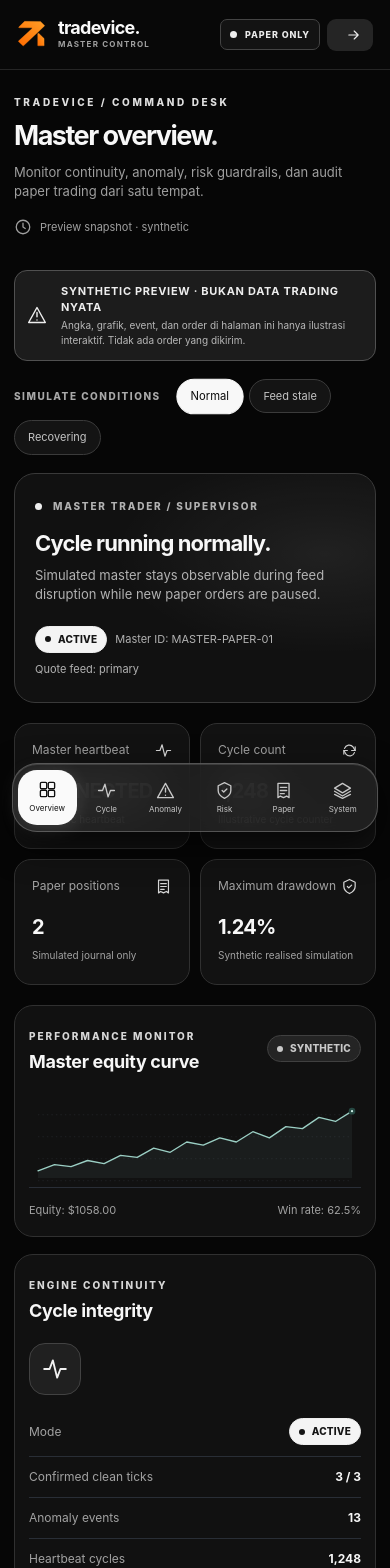
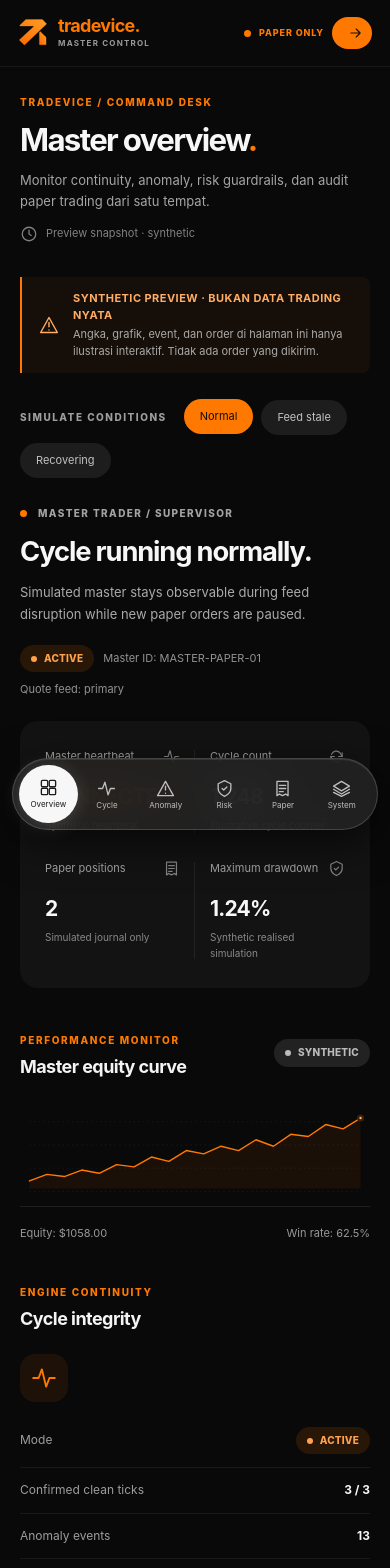
Before and after one commit to 9dbit/Tradevice-2.0, a Next.js app in the folder tradevice-copy/web/: page /master/preview in a window 390 px wide. Shown: the top 1568 px of the page. Built offline with nearby package versions, Linux system fonts and the light colour scheme.

Commit message:
style(master): ChatGPT-like report layout, orange essentials, capsule floating nav

```diff
--- a/tradevice-copy/web/app/master/master-console.tsx
+++ b/tradevice-copy/web/app/master/master-console.tsx
@@ -94,10 +94,10 @@ function Graph({numbers}:{numbers:number[]}) {
   const line=pts.map(p=>p.x.toFixed(1)+','+p.y.toFixed(1)).join(' ');
   const area=pts[0].x+','+(height-pad)+' '+line+' '+pts[pts.length-1].x+','+(height-pad);
   return <svg className="mt-graph" viewBox={'0 0 '+width+' '+height} role="img" aria-label="Grafik equity dari data sintetis, bukan performa trading aktual">
-    {[44,93,142,191].map(y=><line key={y} x1={pad} y1={y} x2={width-pad} y2={y} stroke="#31343b" strokeDasharray="3 7"/>)}
-    <polyline points={area} fill="#8cbcb4" fillOpacity=".07"/>
-    <polyline points={line} fill="none" stroke="#9bcfc4" strokeWidth="3" strokeLinecap="round" strokeLinejoin="round"/>
-    <circle cx={pts[pts.length-1].x} cy={pts[pts.length-1].y} r="5" fill="#cff0e7" stroke="#264842" strokeWidth="5"/>
+    {[44,93,142,191].map(y=><line key={y} x1={pad} y1={y} x2={width-pad} y2={y} stroke="#2e2e2e" strokeDasharray="3 7"/>)}
+    <polyline points={area} fill="#ff7900" fillOpacity=".07"/>
+    <polyline points={line} fill="none" stroke="#ff7900" strokeWidth="3" strokeLinecap="round" strokeLinejoin="round"/>
+    <circle cx={pts[pts.length-1].x} cy={pts[pts.length-1].y} r="5" fill="#ffb064" stroke="#3a210e" strokeWidth="5"/>
   </svg>;
 }
 function Metric({label,children,desc,icon}:{label:string;children:React.ReactNode;desc:string;icon:string}){
--- a/tradevice-copy/web/app/master/master.css
+++ b/tradevice-copy/web/app/master/master.css
@@ -28,102 +28,423 @@
 @media(max-width:380px){.mt-main{padding:20px 10px 125px}.mt-page-header h1{font-size:29px}.mt-brand{gap:7px}.mt-mobile-brand .mt-brand small{display:none}.mt-mobile-brand .mt-brand strong{font-size:17px}.mt-env-paper{letter-spacing:0}.mt-metrics{grid-template-columns:1fr 1fr}.mt-metric{padding:15px 12px}.mt-metric>strong{font-size:17px}.mt-mobile-nav button span{font-size:7px}.mt-risk-row{font-size:10px}}
 @media(prefers-reduced-motion:reduce){.mt *{animation:none!important;transition:none!important;scroll-behavior:auto!important}}
 
-
-
-/* MASTER ONLY: the member dashboard's locked monochrome/floating-island design language.
-   No edits to app/page.tsx, app/globals.css or shared branding assets. */
-.mt {
-  --mt-base:#060606;--mt-card:#101010;--mt-card2:#171717;
-  --mt-line:#2b2b2b;--mt-soft:#a3a3a3;--mt-white:#f7f7f7;
-  --mt-green:#f5f5f5;--mt-warn:#c9c9c9;--mt-red:#e4aaaa;
-  background:#060606;color:#f7f7f7;
+/* TRADEVICE_MASTER_REPORT_ORANGE_V3
+   Scoped to /master and /master/preview. Intentionally not the frozen member UI.
+   Editorial hierarchy, orange action accents, nearly borderless report surfaces. */
+.mt{
+  --mt-accent:#FF7900;
+  --mt-base:#090909;
+  --mt-card:#141414;
+  --mt-card2:#181818;
+  --mt-line:#282828;
+  --mt-soft:#a4a4a4;
+  --mt-white:#f7f7f7;
+  --mt-green:var(--mt-accent);
+  --mt-warn:#eab17b;
+  --mt-red:#e8a3a3;
+  background:#090909;color:var(--mt-white);
+  line-height:1.55;
 }
-.mt a:focus-visible,.mt button:focus-visible,.mt input:focus-visible{outline-color:#fff}
-.mt-brand strong{color:#fafafa}.mt-dot{color:#fff}.mt-brand small{color:#a0a0a0}
-.mt-sidebar{background:#090909;border-right-color:#242424}
-.mt-side-caption,.mt-top-crumb span,.mt-footer{color:#858585}
-.mt-side-nav button{color:#999;border-color:transparent;border-radius:15px;transition:background .32s cubic-bezier(.22,1,.36,1),color .3s,transform .34s cubic-bezier(.2,1.25,.25,1)}
-.mt-side-nav button:hover{background:#202020;color:#eee}
-.mt-side-nav button.current{background:#f9f9f9;border-color:#fff;color:#111;box-shadow:0 3px 17px #fff1;transform:translateX(3px)}
-.mt-side-nav button.current svg{color:#111}.mt-nav-dot{background:#111}
-.mt-sidebar-guard,.mt-panel,.mt-metric,.mt-system-card,.mt-state-step{background:#111;border-color:#303030;box-shadow:none}
-.mt-sidebar-guard svg,.mt-section-head small,.mt-metric-top svg,.mt-system-card-top svg,.mt-state-step small{color:#d7d7d7}
-.mt-topbar{background:#080808;border-bottom:1px solid #262626}
-.mt-env-tag{color:#bbb;border-color:#353535;border-radius:7px}
-.mt-env-paper{background:#131313;border-color:#444;color:#eaeaea;border-radius:7px}
-.mt-env-paper i,.mt-hero-overline .mt-led{background:#eee;box-shadow:none}
-.mt-refresh,.mt-logout{background:#141414;color:#f5f5f5;border-color:#353535;border-radius:10px;transition:background .22s}
-.mt-refresh:hover,.mt-logout:hover{background:#242424}
-.mt-preview-login{background:#252525;color:#eee!important}
-.mt-eyebrow,.mt-page-header h1 span,.mt-login .mt-eyebrow{color:#dfdfdf}
-.mt-page-header p,.mt-date{color:#9f9f9f}
-.mt-disclosure{background:#151515;border-color:#3c3c3c}.mt-disclosure svg{color:#ddd}
-.mt-disclosure span{color:#b7b7b7}
-.mt-disclosure-preview{background:#1c1c1c;border-color:#505050}.mt-disclosure-preview svg,.mt-disclosure-preview strong{color:#eee}
-.mt-preview-controls>span{color:#a9a9a9}
-.mt-preview-controls button,.mt-filter button{background:#141414;border-color:#3b3b3b;color:#c4c4c4;border-radius:99px;transition:background .25s,color .25s,transform .3s}
-.mt-preview-controls button.current,.mt-filter button.current{background:#f8f8f8;color:#0c0c0c;border-color:#f8f8f8;transform:scale(1.02)}
-.mt-hero{background:radial-gradient(ellipse at 86% 35%,rgba(255,255,255,.065),transparent 48%),#111;border-color:#393939;border-radius:21px}
-.mt-hero-overline,.mt-hero p,.mt-hero-foot{color:#b2b2b2}
-.mt-orbit-one{border-color:#74747444}.mt-orbit-two{border-color:#bdbdbd55}
-.mt-orbit-center{background:#242424;border-color:#686868;color:#f9f9f9;box-shadow:0 0 35px #ffffff0b}
-.mt-pill,.mt-pill-muted{background:#242424;color:#c9c9c9;border-color:#404040;border-radius:99px}
-.mt-pill-good{background:#f4f4f4;color:#151515;border-color:#eee}
-.mt-pill-bad{background:#332525;color:#e6b4b4;border-color:#644343}
-.mt-metric{background:#121212;border-radius:17px}
-.mt-metric-top,.mt-metric>small,.mt-performance-foot,.mt-cycle-stats span:first-child{color:#a2a2a2}
-.mt-panel{border-radius:19px}
-.mt-note,.mt-explainer{background:#1b1b1b;border-color:#393939;color:#c4c4c4}
-.mt-explainer strong,.mt-graph-empty strong{color:#eee}.mt-explainer p{color:#b3b3b3}
-.mt-cycle-icon{background:#202020;border-color:#424242;color:#f0f0f0}
-.mt-table th,.mt-faint,.mt-empty-small,.mt-panel-caption{color:#a6a6a6!important}
-.mt-table td{color:#ddd}.mt-event-id{color:#ddd!important}
-.mt-severity{background:#333;color:#eee}.mt-severity.warning{color:#ddd;background:#353535}.mt-severity.critical{color:#f2bebe;background:#3b2828}
-.mt-inline-action{color:#eee}.mt-risk-row strong{color:#eee}
-.mt-safety-icon{background:#292929;border-color:#444;color:#ddd}
-.mt-kill-disabled{background:#242424;border-color:#484848;color:#aaa}
-.mt-system-source>span{color:#ddd}
-.mt-login{background:#060606}.mt-login-line,.mt-login-foot{border-color:#313131}
-.mt-login h1 span{color:#bfbfbf}.mt-login-card>p,.mt-login-form label,.mt-login-foot{color:#ababab}
-.mt-login-form input{background:#141414;border-color:#3a3a3a}.mt-login-form input:focus{border-color:#fff}
-.mt-primary{background:#fafafa;color:#121212}.mt-login-foot a{color:#fff}
-.mt-login-art{background:#101010;border-left-color:#333}
-.mt-art-grid{background-image:linear-gradient(#ffffff09 1px,transparent 1px),linear-gradient(90deg,#ffffff09 1px,transparent 1px)}
-.mt-art-glow{background:radial-gradient(ellipse at 62% 50%,#ffffff12,transparent 60%)}
-.mt-art-top,.mt-art-meta,.mt-art-value,.mt-art-value span{color:#ddd}.mt-art-meta span{color:#777}
-.mt-footer{border-color:#303030}
+.mt a:focus-visible,.mt button:focus-visible,.mt input:focus-visible{outline:2px solid var(--mt-accent);outline-offset:3px}
+.mt-brand{gap:10px}
+.mt-brand>img{width:36px;height:36px}
+.mt-brand strong,.mt-dot{color:var(--mt-accent)}
+.mt-brand small{color:#9c9c9c;letter-spacing:1.85px}
+.mt-shell{background:#090909}
+.mt-workspace{background:#090909}
+.mt-sidebar{
+  background:#090909;
+  border-right:1px solid rgba(255,255,255,.065);
+  padding:31px 19px 24px;
+}
+.mt-sidebar-divider{background:#242424;margin:36px 0 27px}
+.mt-side-caption{color:#777}
+.mt-side-nav{gap:5px}
+.mt-side-nav button{
+  border:0;border-radius:14px;
+  color:#999;
+  background:transparent;
+  transition:background .26s ease,color .26s ease,transform .35s cubic-bezier(.2,1.1,.24,1);
+}
+.mt-side-nav button:hover{color:#eee;background:rgba(255,255,255,.055)}
+.mt-side-nav button.current{
+  color:var(--mt-accent);
+  background:rgba(255,121,0,.095);
+  border:0;box-shadow:none;transform:none;
+}
+.mt-side-nav button.current svg{color:var(--mt-accent)}
+.mt-nav-dot{background:var(--mt-accent)}
+.mt-sidebar-guard{
+  border:0;background:#161616;border-radius:15px;padding:15px;
+}
+.mt-sidebar-guard svg{color:var(--mt-accent)}
+.mt-sidebar-guard p{color:#999}
+.mt-side-member{color:#b0b0b0!important}
+.mt-side-member:hover{color:var(--mt-accent)!important}
+.mt-topbar{
+  height:75px;
+  background:#090909;
+  border-bottom:1px solid rgba(255,255,255,.06);
+  padding:0 clamp(24px,4vw,62px);
+}
+.mt-top-crumb span{color:#929292}
+.mt-top-crumb svg{color:#5c5c5c}
+.mt-top-crumb strong{color:#e5e5e5;font-weight:600}
+.mt-top-actions{gap:13px}
+.mt-env-tag{
+  padding:0;border:0;background:transparent;border-radius:0;
+  color:#999;font-size:10px;
+}
+.mt-env-paper{
+  border:0;border-radius:0;background:none;padding:7px 0;
+  color:var(--mt-accent);font-weight:800;
+}
+.mt-env-paper i,.mt-hero-overline .mt-led{
+  background:var(--mt-accent);
+  box-shadow:none;
+}
+.mt-refresh,.mt-logout{
+  background:transparent;border:0;
+  border-radius:999px;color:#c6c6c6;
+  transition:background .22s,color .22s;
+}
+.mt-refresh:hover,.mt-logout:hover{
+  color:var(--mt-accent);background:rgba(255,255,255,.08);
+}
+.mt-preview-login{
+  background:var(--mt-accent);color:#17110a!important;
+  padding:10px 16px;border-radius:999px;font-weight:800;
+  transition:background .22s ease,transform .22s ease;
+}
+.mt-preview-login:hover{background:#ffa349;transform:translateY(-1px)}
+.mt-main{
+  max-width:1300px;
+  padding:54px clamp(24px,4vw,62px) 40px;
+}
+.mt-page-header{margin-bottom:29px;gap:28px;align-items:end}
+.mt-eyebrow,.mt-section-head small{
+  color:var(--mt-accent);
+  font-size:10px;letter-spacing:1.65px;font-weight:800;
+}
+.mt-page-header h1{
+  font-size:clamp(32px,3.6vw,48px);
+  font-weight:690;letter-spacing:-1.65px;
+  line-height:1.13;margin:12px 0 12px;
+}
+.mt-page-header h1 span{color:var(--mt-accent)}
+.mt-page-header p{max-width:740px;color:#a5a5a5;font-size:14px;line-height:1.65}
+.mt-date{color:#777;font-size:11px;white-space:nowrap}
+.mt-disclosure{
+  background:rgba(255,255,255,.025);
+  border:0;border-left:2px solid #696969;
+  border-radius:0 8px 8px 0;padding:13px 17px;
+  margin:0 0 31px;gap:14px;
+}
+.mt-disclosure svg{color:#bcbcbc}
+.mt-disclosure span{color:#aaa;font-size:11px;line-height:1.55}
+.mt-disclosure strong{color:#f3f3f3;font-size:11px;letter-spacing:.45px}
+.mt-disclosure-preview{
+  background:rgba(255,121,0,.052);border-left-color:var(--mt-accent);
+}
+.mt-disclosure-preview svg,.mt-disclosure-preview strong{color:#ffad65}
+.mt-preview-controls{gap:8px;margin:0 0 32px}
+.mt-preview-controls>span{color:#9e9e9e;font-size:10px}
+.mt-preview-controls button,.mt-filter button{
+  border:0;border-radius:999px;
+  background:#1d1d1d;color:#c2c2c2;
+  padding:9px 16px;
+  transition:background .25s,color .25s,transform .3s;
+}
+.mt-preview-controls button:hover,.mt-filter button:hover{background:#282828;color:#fff}
+.mt-preview-controls button.current,.mt-filter button.current{
+  background:var(--mt-accent);color:#160c05;
+  border:0;transform:translateY(-1px);
+}
+.mt-hero{
+  min-height:0;display:block;
+  background:transparent;border:0;border-radius:0;
+  padding:4px 0 27px;margin:0;
+  overflow:visible;
+}
+.mt-hero-orbit{display:none}
+.mt-hero-main{max-width:890px}
+.mt-hero-overline{color:#a3a3a3;letter-spacing:1.4px;font-size:10px}
+.mt-hero h2{
+  font-size:clamp(25px,2.8vw,36px);
+  letter-spacing:-1.15px;font-weight:650;
+  margin:14px 0 12px;line-height:1.22;
+}
+.mt-hero p{font-size:13px;line-height:1.7;color:#aaa;max-width:770px}
+.mt-hero-foot{color:#939393;gap:15px;margin-top:20px}
+.mt-pill{
+  border-radius:999px;border:0;
+  background:#242424;color:#c9c9c9;padding:6px 11px;
+  font-size:10px;
+}
+.mt-pill-good{background:rgba(255,121,0,.13);color:#ffa14d;border:0}
+.mt-pill-bad{background:#382525;color:#f0b0b0;border:0}
+.mt-pill-muted{background:#222;color:#bbb;border:0}
+.mt-metrics{
+  display:grid;gap:0;
+  padding:19px 12px;margin-bottom:45px;
+  border:0;border-radius:20px;background:#131313;
+}
+.mt-metric{
+  min-height:111px;border:0;border-radius:0;
+  background:transparent;
+  padding:12px 24px;position:relative;
+}
+.mt-metric:not(:last-child)::after{
+  content:"";position:absolute;right:0;top:14px;bottom:14px;
+  width:1px;background:rgba(255,255,255,.07);
+}
+.mt-metric-top{color:#a6a6a6;font-size:11px}
+.mt-metric-top svg{color:#878787}
+.mt-metric>strong{
+  margin-top:16px;font-size:clamp(20px,2.05vw,29px);
+  font-weight:690;color:#f8f8f8;
+}
+.mt-metric:first-child>strong{color:var(--mt-accent)}
+.mt-metric>small{color:#888;font-size:10px;margin-top:4px}
+.mt-main-grid{gap:52px;margin-bottom:27px;grid-template-columns:minmax(0,1.6fr) minmax(270px,.85fr)}
+.mt-panel{
+  background:transparent;border:0;border-radius:0;
+  padding:4px 0 33px;
+  margin:0 0 25px;box-shadow:none;
+}
+.mt-main-grid>.mt-panel{margin-bottom:0}
+.mt-section-head{margin-bottom:23px}
+.mt-section-head small{font-size:10px}
+.mt-section-head h2{
+  color:#f4f4f4;
+  font-size:clamp(18px,1.6vw,23px);
+  font-weight:650;letter-spacing:-.55px;
+  margin:6px 0 0;line-height:1.26;
+}
+.mt-graph-empty{color:#929292;min-height:215px}
+.mt-graph-empty strong{color:#e9e9e9;font-size:13px}
+.mt-graph-empty p{color:#9d9d9d}
+.mt-performance-foot{
+  border-top:1px solid rgba(255,255,255,.085);
+  color:#999;padding:18px 0 0;margin-top:8px;
+}
+.mt-cycle-icon{
+  width:48px;height:48px;
+  border:0;background:rgba(255,121,0,.085);
+  color:var(--mt-accent);border-radius:15px;
+}
+.mt-cycle-stats{
+  border-bottom:1px solid rgba(255,255,255,.065);
+  padding:13px 0;gap:15px;
+}
+.mt-cycle-stats span:first-child{color:#9d9d9d}
+.mt-note{
+  background:transparent;border:0;border-left:2px solid #414141;
+  border-radius:0;color:#a3a3a3;padding:10px 0 10px 13px;
+  line-height:1.6;
+}
+.mt-inline-action{color:var(--mt-accent);font-weight:700}
+.mt-inline-action:hover{text-decoration:underline}
+.mt-table-scroll{border:0;border-radius:0}
+.mt-table th{color:#929292;border-bottom:1px solid #333;padding:10px 13px 15px}
+.mt-table td{color:#d2d2d2;border-bottom:1px solid rgba(255,255,255,.07)}
+.mt-event-id{color:#e9e9e9!important}
+.mt-faint{color:#949494!important}
+.mt-severity{background:#252525;color:#e1e1e1;border-radius:99px;padding:4px 8px}
+.mt-severity.warning{background:rgba(255,121,0,.105);color:#ffb36c}
+.mt-severity.critical{background:#392525;color:#ecaaaa}
+.mt-empty-small{color:#9e9e9e}
+.mt-filter{gap:9px;margin-bottom:27px;flex-wrap:wrap}
+.mt-panel-caption{color:#888;line-height:1.7;margin-top:16px}
+.mt-state-flow{gap:17px}
+.mt-state-step{
+  background:#151515;
+  border:0;border-radius:17px;padding:23px 19px;
+}
+.mt-state-step small{color:var(--mt-accent)}
+.mt-state-step strong{color:#eee;font-size:12px}
+.mt-state-step p{color:#999;line-height:1.5}
+.mt-explainer{
+  margin-top:25px;
+  background:transparent;border:0;border-left:2px solid var(--mt-accent);
+  border-radius:0;padding:7px 17px;
+}
+.mt-explainer strong{color:#f0f0f0}
+.mt-explainer p{color:#aaa;line-height:1.65}
+.mt-risk-grid{gap:49px}
+.mt-risk-row{border-bottom:1px solid rgba(255,255,255,.06)}
+.mt-risk-row span{color:#a5a5a5}
+.mt-risk-row strong{color:#e5e5e5}
+.mt-safety-icon{
+  background:rgba(255,121,0,.08);border:0;
+  color:var(--mt-accent);border-radius:16px;
+}
+.mt-safety h2{color:#f7f7f7;letter-spacing:-.5px}
+.mt-safety p{color:#aaa;line-height:1.7}
+.mt-kill-disabled{
+  background:#222;border:0;color:#929292;
+  border-radius:999px;
+}
+.mt-safety-note{color:#878787}
+.mt-system-grid{gap:16px}
+.mt-system-card{
+  border:0;border-radius:17px;
+  background:#151515;padding:22px;
+}
+.mt-system-card-top svg{color:var(--mt-accent)}
+.mt-system-card h3{color:#f1f1f1}
+.mt-system-card p{color:#9a9a9a}
+.mt-system-source p{color:#aaa;line-height:1.8}
+.mt-system-source>span{color:var(--mt-accent);letter-spacing:.6px}
+.mt-footer{border-top:1px solid #282828;color:#777;letter-spacing:1px}
+.mt-login{background:#090909}
+.mt-login-card{padding:clamp(35px,7vw,90px) clamp(25px,7vw,90px)}
+.mt-login-line{background:#222}
+.mt-login .mt-eyebrow{color:var(--mt-accent)}
+.mt-login h1{font-weight:690;letter-spacing:-1.8px}
+.mt-login h1 span{color:var(--mt-accent)}
+.mt-login-card>p{color:#a5a5a5;line-height:1.75}
+.mt-login-form label{color:#aaa}
+.mt-login-form input{
+  background:#171717;border:1px solid #343434;
+  color:#eee;border-radius:12px;font-size:16px;
+  transition:border-color .2s;
+}
+.mt-login-form input:focus{border-color:var(--mt-accent)}
+.mt-primary{
+  background:var(--mt-accent);border:0;border-radius:999px;
+  color:#1a0c00;font-weight:850;padding:15px 21px;
+  transition:background .22s,transform .22s;
+}
+.mt-primary:hover{background:#ffa245;transform:translateY(-1px)}
+.mt-primary:disabled{opacity:.45;transform:none}
+.mt-login-error{color:#f1b0ad}
+.mt-login-foot{border-top:1px solid #282828;color:#999}
+.mt-login-foot a{color:var(--mt-accent)}
+.mt-login-art{
+  background:#101010;border-left:0;
+}
+.mt-art-grid{background-image:linear-gradient(#ffffff05 1px,transparent 1px),linear-gradient(90deg,#ffffff05 1px,transparent 1px)}
+.mt-art-glow{background:radial-gradient(ellipse at 60% 50%,#ff790018,transparent 66%)}
+.mt-art-top,.mt-art-meta{color:#aaa}
+.mt-art-value{color:var(--mt-accent)}
+.mt-art-value span{color:#aaa}
+.mt-art-meta span{color:var(--mt-accent)}
+/* Floating island: one actual capsule for the whole menu, plus a sliding white pill. */
 .mt-mobile-nav{--mt-nav-index:0}
 .mt-mobile-nav[data-active="cycles"]{--mt-nav-index:1}
 .mt-mobile-nav[data-active="anomalies"]{--mt-nav-index:2}
 .mt-mobile-nav[data-active="risk"]{--mt-nav-index:3}
 .mt-mobile-nav[data-active="journal"]{--mt-nav-index:4}
 .mt-mobile-nav[data-active="system"]{--mt-nav-index:5}
+@media(max-width:1240px){
+  .mt-main-grid{gap:28px}
+  .mt-metrics{padding:16px 8px}
+  .mt-metric{padding:12px 16px}
+}
+@media(max-width:1000px){
+  .mt-main{padding:34px 26px 34px}
+  .mt-main-grid{grid-template-columns:1fr;gap:20px}
+  .mt-metrics{grid-template-columns:repeat(2,minmax(0,1fr))}
+  .mt-metric:nth-child(2)::after{display:none}
+  .mt-risk-grid{gap:27px}
+  .mt-sidebar{padding:24px 12px}
+}
 @media(max-width:760px){
- .mt-topbar{background:#080808;border-bottom:1px solid #252525;border-radius:0;box-shadow:none}
- .mt-main{padding-bottom:139px}
+  .mt-shell{display:block}
+  .mt-topbar{
+    height:67px;padding:0 18px;
+    border-bottom:1px solid rgba(255,255,255,.055);
+    background:#090909;border-radius:0;
+  }
+  .mt-mobile-brand{display:block}
+  .mt-mobile-brand .mt-brand>img{width:30px;height:30px}
+  .mt-mobile-brand .mt-brand strong{color:var(--mt-accent);font-size:18px}
+  .mt-mobile-brand .mt-brand small{color:#999}
+  .mt-top-actions{gap:8px}
+  .mt-env-paper{color:var(--mt-accent);font-size:9px;padding:7px 0}
+  .mt-main{padding:28px 20px 146px}
+  .mt-page-header{margin-bottom:26px}
+  .mt-page-header h1{font-size:clamp(30px,8vw,39px)}
+  .mt-page-header p{font-size:13px}
+  .mt-date{color:#818181;margin-top:12px}
+  .mt-disclosure{margin-bottom:27px}
+  .mt-preview-controls{margin-bottom:27px}
+  .mt-hero{padding:1px 0 23px;min-height:0}
+  .mt-hero h2{font-size:clamp(24px,7vw,31px)}
+  .mt-hero-foot{gap:9px}
+  .mt-metrics{gap:0;padding:15px 10px;margin-bottom:34px;border-radius:18px}
+  .mt-metric{min-height:112px;padding:12px 15px}
+  .mt-metric:nth-child(2)::after{display:none}
+  .mt-metric>strong{font-size:21px}
+  .mt-panel{padding:6px 0 24px;margin-bottom:23px}
+  .mt-main-grid{gap:8px}
+  .mt-state-flow{grid-template-columns:repeat(2,minmax(0,1fr));gap:11px}
+  .mt-state-step{min-height:127px;padding:18px 13px}
+  .mt-risk-grid{grid-template-columns:1fr;gap:10px}
+  .mt-system-grid{grid-template-columns:1fr;gap:12px}
   .mt-mobile-nav{
-   left:clamp(10px,3vw,20px);right:clamp(10px,3vw,20px);
-   bottom:max(12px,env(safe-area-inset-bottom));
-   padding:6px 5px;border-radius:25px;
-   background:rgba(36,36,36,.76);
-   border:1px solid rgba(255,255,255,.23);
-   -webkit-backdrop-filter:blur(22px) saturate(125%);
-   backdrop-filter:blur(22px) saturate(125%);
-   box-shadow:0 13px 35px #000a,inset 0 1px 0 #ffffff20;
+    display:grid;
+    grid-template-columns:repeat(6,minmax(0,1fr));
+    position:fixed;z-index:50;
+    left:50%;right:auto;transform:translateX(-50%);
+    width:min(490px,calc(100vw - 24px));
+    bottom:max(14px,calc(env(safe-area-inset-bottom) + 7px));
+    min-height:72px;
+    padding:6px;
+    border-radius:9999px;
+    border:1px solid rgba(255,255,255,.16);
+    background:rgba(36,36,36,.86);
+    -webkit-backdrop-filter:blur(24px) saturate(125%);
+    backdrop-filter:blur(24px) saturate(125%);
+    box-shadow:0 12px 44px rgba(0,0,0,.65),inset 0 1px 0 rgba(255,255,255,.09);
     isolation:isolate;
   }
   .mt-mobile-nav::before{
-   content:"";position:absolute;z-index:0;left:5px;top:6px;bottom:6px;
-   width:calc((100% - 10px)/6);
-   border-radius:19px;background:#fafafa;
+    content:"";
+    position:absolute;z-index:0;
+    top:6px;bottom:6px;left:6px;
+    width:calc((100% - 12px)/6);
+    border-radius:999px;background:#f7f7f7;
     transform:translateX(calc(var(--mt-nav-index) * 100%));
-   transition:transform .54s cubic-bezier(.24,1.22,.28,1),border-radius .38s ease;
-   box-shadow:0 3px 18px #ffffff20;
+    transition:transform .51s cubic-bezier(.23,1.16,.28,1),border-radius .3s ease;
     pointer-events:none;
+    box-shadow:0 2px 18px rgba(255,255,255,.16);
   }
- .mt-mobile-nav button{position:relative;z-index:1;color:#c7c7c7;background:transparent!important;border-radius:19px;
-   transition:color .3s ease,transform .42s cubic-bezier(.2,1.25,.2,1);min-height:55px}
- .mt-mobile-nav button.current{color:#101010;transform:translateY(-1px)}
- .mt-mobile-nav button:focus-visible{outline-color:#fff}
+  .mt-mobile-nav button{
+    position:relative;z-index:1;
+    min-height:58px;min-width:0;
+    border:0;border-radius:999px;
+    color:#bebebe;background:transparent!important;
+    gap:3px;padding:6px 1px;
+    transition:color .27s ease,transform .42s cubic-bezier(.2,1.18,.24,1);
   }
-@media(prefers-reduced-motion:reduce){.mt-mobile-nav::before{transition:none}}
+  .mt-mobile-nav button.current{
+    background:transparent!important;
+    color:#1c1c1c;
+    transform:translateY(-1px);
+  }
+  .mt-mobile-nav button:not(.current):hover{color:var(--mt-accent)}
+  .mt-mobile-nav button span{font-size:8px;line-height:1;white-space:nowrap}
+  .mt-preview-login{font-size:0;padding:8px;min-width:37px}
+  .mt-preview-login svg{width:17px}
+  .mt-login-card{min-height:100dvh;padding:45px 27px}
+  .mt-login-form input{font-size:16px}
+  .mt-login-art{display:none}
+}
+@media(max-width:380px){
+  .mt-main{padding:22px 15px 145px}
+  .mt-mobile-nav{width:calc(100vw - 18px);padding:5px;min-height:68px}
+  .mt-mobile-nav::before{top:5px;bottom:5px;left:5px;width:calc((100% - 10px)/6)}
+  .mt-mobile-nav button{min-height:56px}
+  .mt-mobile-nav button span{font-size:7px}
+  .mt-metric{padding:10px 11px}
+  .mt-metric>strong{font-size:18px}
+  .mt-page-header h1{font-size:29px}
+  .mt-brand{gap:8px}
+  .mt-mobile-brand .mt-brand small{display:none}
+}
+@media(prefers-reduced-motion:reduce){
+  .mt *{animation:none!important;transition:none!important;scroll-behavior:auto!important}
+  .mt-mobile-nav::before{transition:none!important}
+}
```
Also changed, not shown: 2 other files (tests, documents, lock files or other folders). Lines whose indentation alone changed are shown as unchanged.
